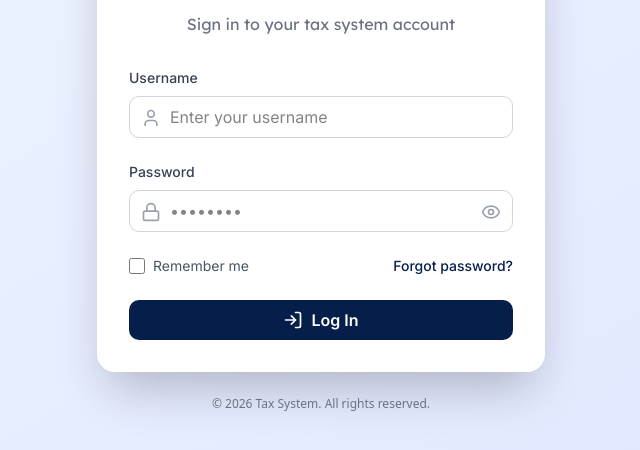
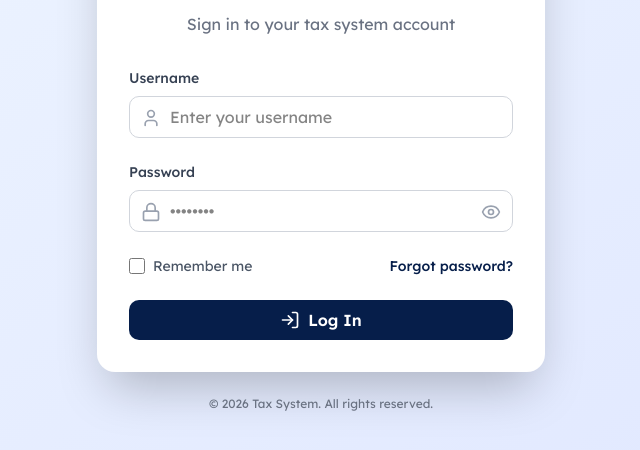
Before and after one commit to panisjr/tax-system, a Next.js app: page / in a window 1280 px wide. Shown: the part 282-732 px from the top of the page, without its empty margins (319-959 px from the left). Built offline with nearby package versions, Linux system fonts and the light colour scheme.

Commit message:
lexend font

```diff
--- a/app/globals.css
+++ b/app/globals.css
@@ -121,11 +121,11 @@
 @layer base {
   * {
     @apply border-border outline-ring/50;
-
+    font-family: var(--font-lexend), sans-serif !important;
   }
   body {
     @apply bg-background text-foreground;
-
+    font-family: var(--font-lexend), sans-serif;
   }
 
 }
--- a/app/layout.tsx
+++ b/app/layout.tsx
@@ -1,16 +1,11 @@
 import type { Metadata } from "next";
 import "./globals.css";
 import ConditionalLayout from "@/components/ConditionalLayout";
-import { Inter, Lexend } from "next/font/google";
+import { Lexend } from "next/font/google";
 
 const lexend = Lexend({
   subsets: ["latin"],
   variable: "--font-lexend",
-});
-
-const inter = Inter({
-  subsets: ["latin"],
-  variable: "--font-inter",
 });
 
 export const metadata: Metadata = {
@@ -25,7 +20,7 @@ export default function RootLayout({
 }) {
   return (
     <html lang="en">
-      <body className={`${lexend.variable} ${inter.variable} antialiased h-screen overflow-hidden font-sans`}>
+      <body className={`${lexend.variable} antialiased h-screen overflow-hidden font-(--font-lexend)`}>
         <ConditionalLayout>{children}</ConditionalLayout>
       </body>
     </html>
--- a/components/HeaderComponent.tsx
+++ b/components/HeaderComponent.tsx
@@ -319,7 +319,7 @@ export default function HeaderComponent({
   }, []);
 
   return (
-    <header className="sticky top-0 z-30 w-full border-b bg-white/95 backdrop-blur supports-backdrop-filter:bg-white/60">
+    <header className="sticky top-0 z-30 w-full border-b bg-white/95 font-(--font-lexend) backdrop-blur supports-backdrop-filter:bg-white/60">
       <div className="flex items-center justify-between gap-4 px-4 py-3 sm:px-6">
         {/* Left section */}
         <div className="flex min-w-0 items-center gap-3">
```
